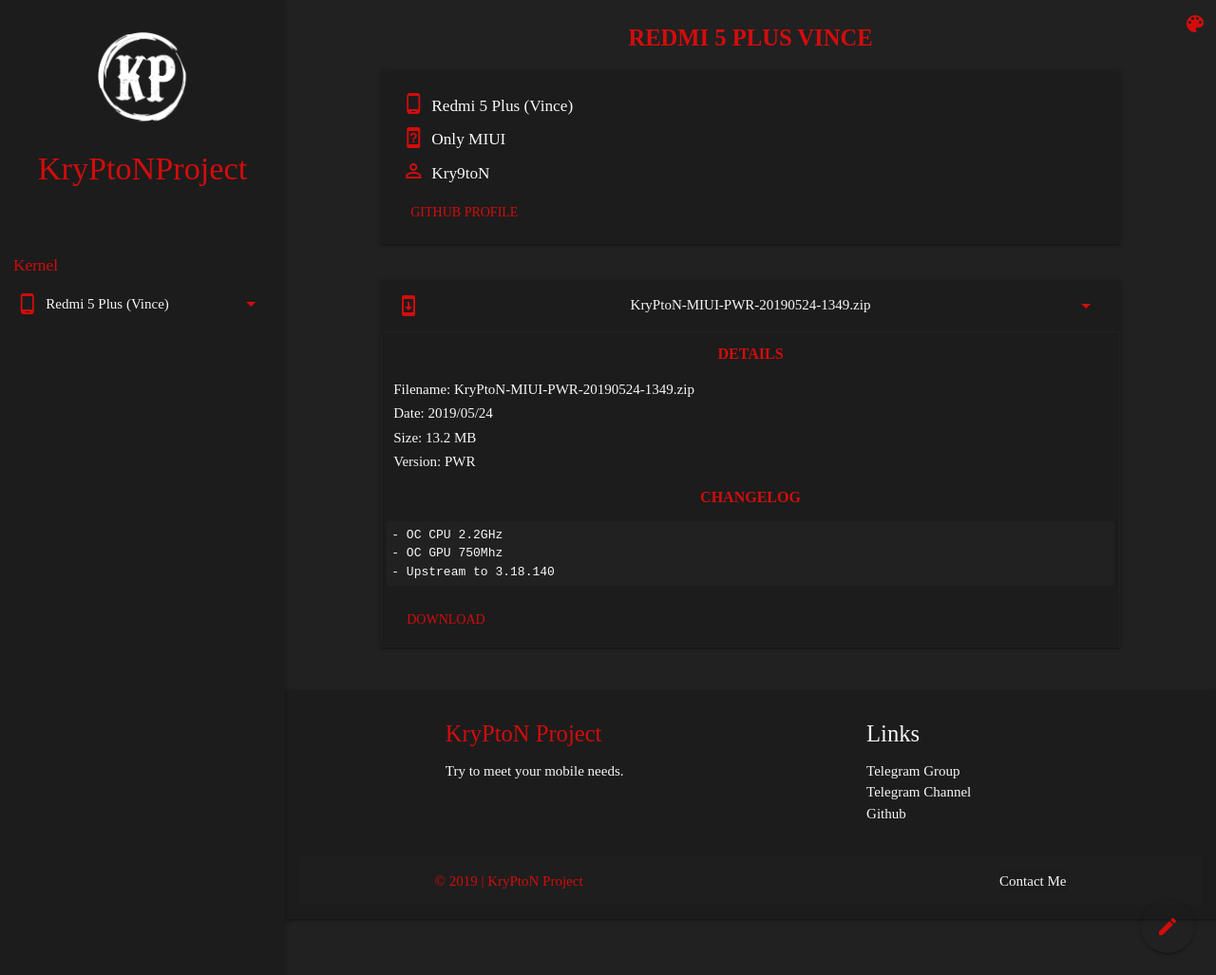
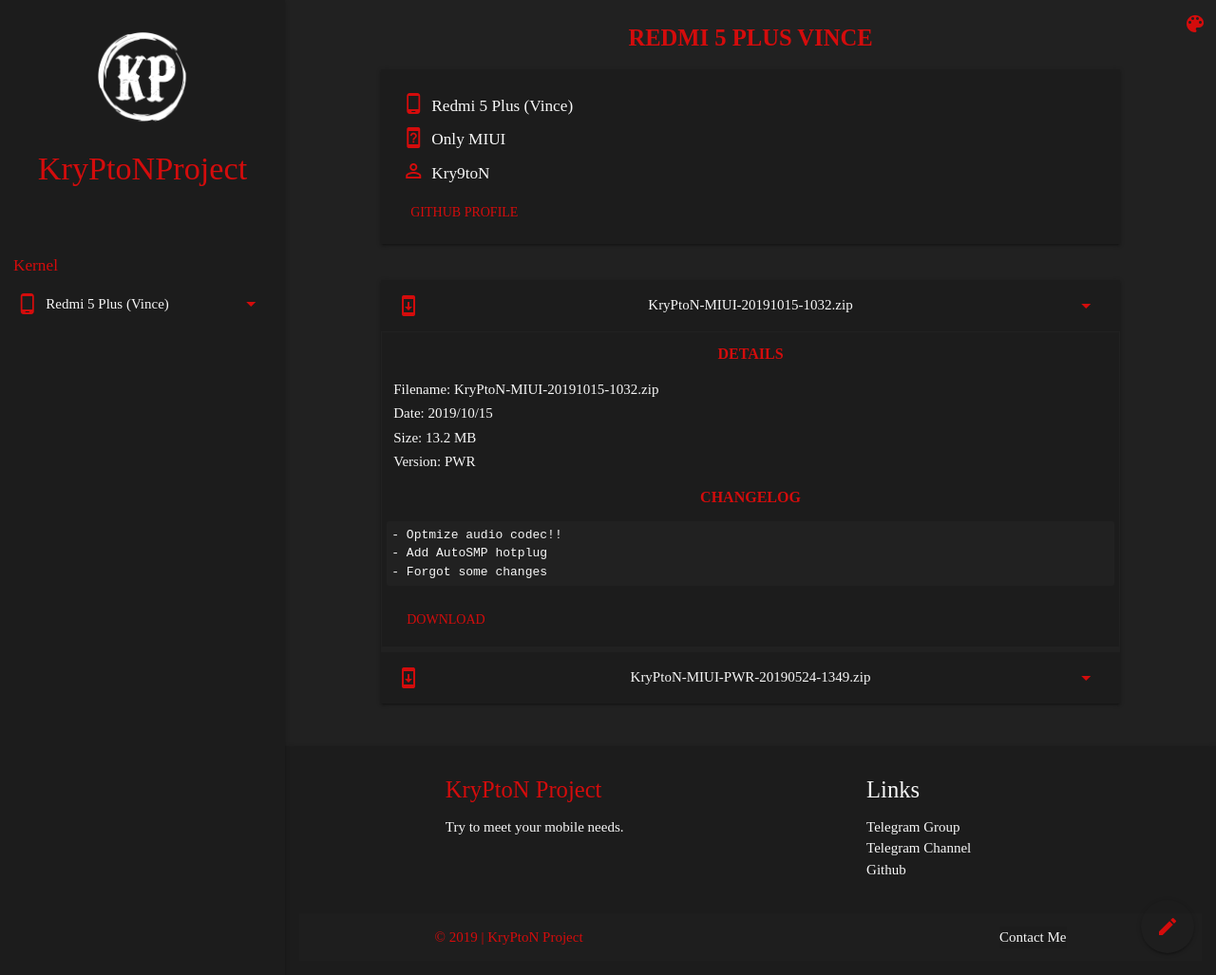
Before and after one commit to ucok21/Kry9toN-Project.github.io, a Jekyll site: the page built from miui.html, in a window 1280 px wide and 1027 px high. Shown: the whole window at 95% size. Built offline with Jekyll 4.4.1, drawn with Linux system fonts in a browser that asks for light colours; some web fonts are replaced.

```diff
--- a/miui.html
+++ b/miui.html
@@ -36,7 +36,42 @@ permalink : /kernel/vince/miui/
 <div class="row center">
   <div class="col s12 m12 center builds">
 	<ul class="collapsible collapsible-builds">
+
 	  <li class="active">
+		<div class="collapsible-header">
+		  <i class="material-icons">system_update</i>
+		  <span style="width: 100%">KryPtoN-MIUI-20191015-1032.zip</span>
+		  <i class="material-icons">arrow_drop_down</i>
+		</div>
+
+		<div class="collapsible-body">
+
+		  <p class="label" >details</p>
+		  <div class="buildinfo">
+			<div class="deviceprop"><p>Filename: KryPtoN-MIUI-20191015-1032.zip</p></div>
+			<div class="deviceprop"><p>Date: 2019/10/15</p></div>
+			<div class="deviceprop"><p>Size: 13.2 MB</p></div>
+			<div class="deviceprop"><p>Version: PWR</p></div>
+		  </div>
+
+		  <div class='buildChangelog'>
+			<p class="label">Changelog</p>
+			<pre>
+			  - Optmize audio codec!!
+			  - Add AutoSMP hotplug
+			  - Forgot some changes
+			</pre>
+		  </div>
+
+		  <div class="buildbuttons">
+			<a href="https://userupload.net/eq6nbugp9f15" download target="_blank" class="waves-effect waves-teal btn-flat"><i class="zmdi zmdi-download left"></i>Download</a>
+		  </div>
+
+		</div>
+
+	  </li>
+
+	  <li>
 		<div class="collapsible-header">
 		  <i class="material-icons">system_update</i>
 		  <span style="width: 100%">KryPtoN-MIUI-PWR-20190524-1349.zip</span>
```
